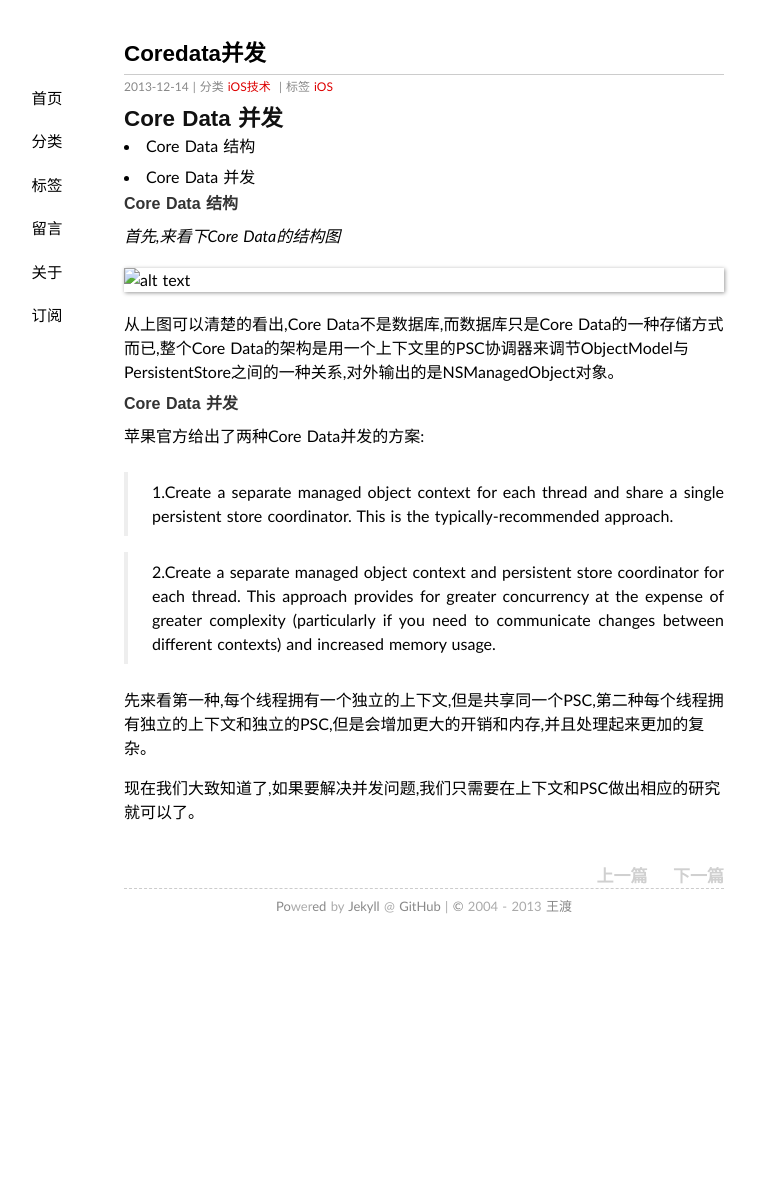
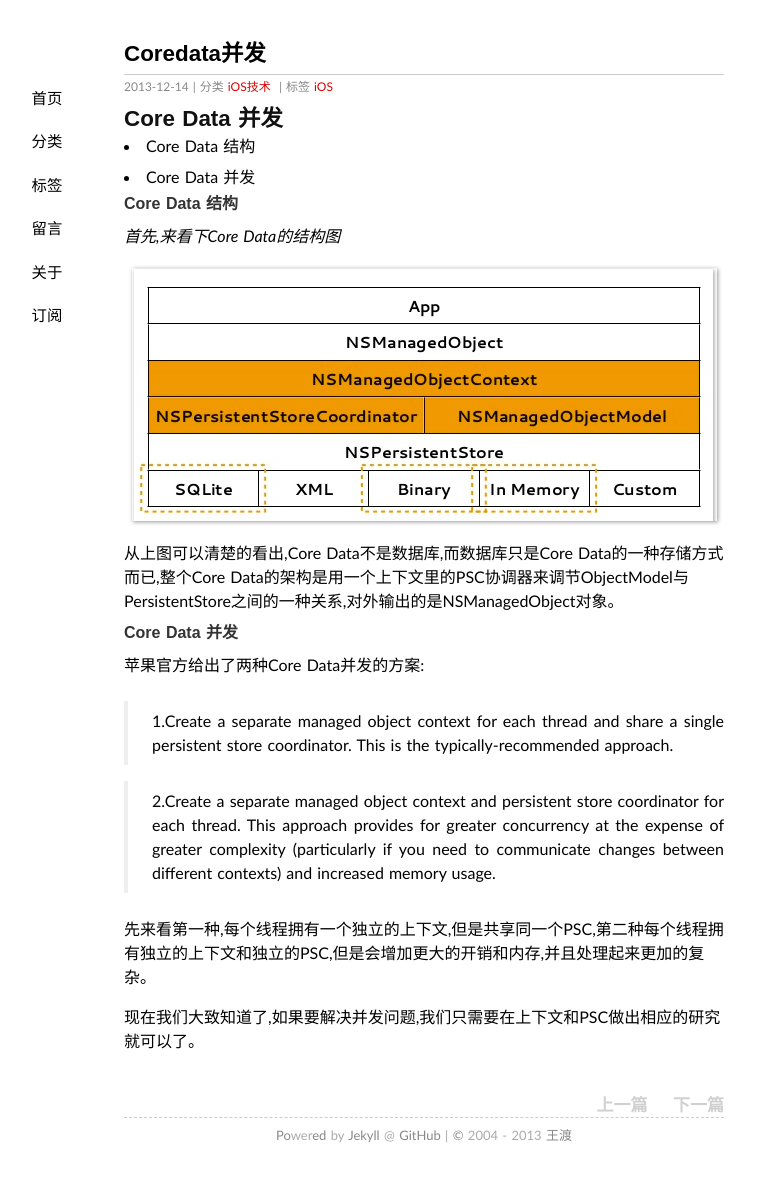
Before and after one commit to peakerWd/peakerwd-gh-pages, a Jekyll site: the page built from _posts/2013-12-14-CoreData并发.md, in a window 1280 px wide. Shown: the whole page, without its empty margins (216-974 px from the left). Built offline with Jekyll 4.4.1, drawn with Linux system fonts in a browser that asks for light colours; some web fonts are replaced; Markdown is read by kramdown in place of the engine named in the settings; comment, search, counter and statistics services are not loaded; before the commit the page ends 950 px from its top, so only the background shows below that.

Commit message:
修改ios技术为ios开发

```diff
--- a/_posts/2013-12-14-CoreData并发.md
+++ b/_posts/2013-12-14-CoreData并发.md
@@ -13,7 +13,7 @@ tags: iOS
 #### Core Data 结构
 _首先,来看下Core Data的结构图_
 
-![alt text](../album/iOS技术/Coredata并发/CoreData结构.png "CoreData结构")
+![alt text](../album/ios开发/coredata并发/CoreData结构.png "CoreData结构")
 
 从上图可以清楚的看出,Core Data不是数据库,而数据库只是Core Data的一种存储方式而已,整个Core Data的架构是用一个上下文里的PSC协调器来调节ObjectModel与PersistentStore之间的一种关系,对外输出的是NSManagedObject对象。
 #### Core Data 并发
```
